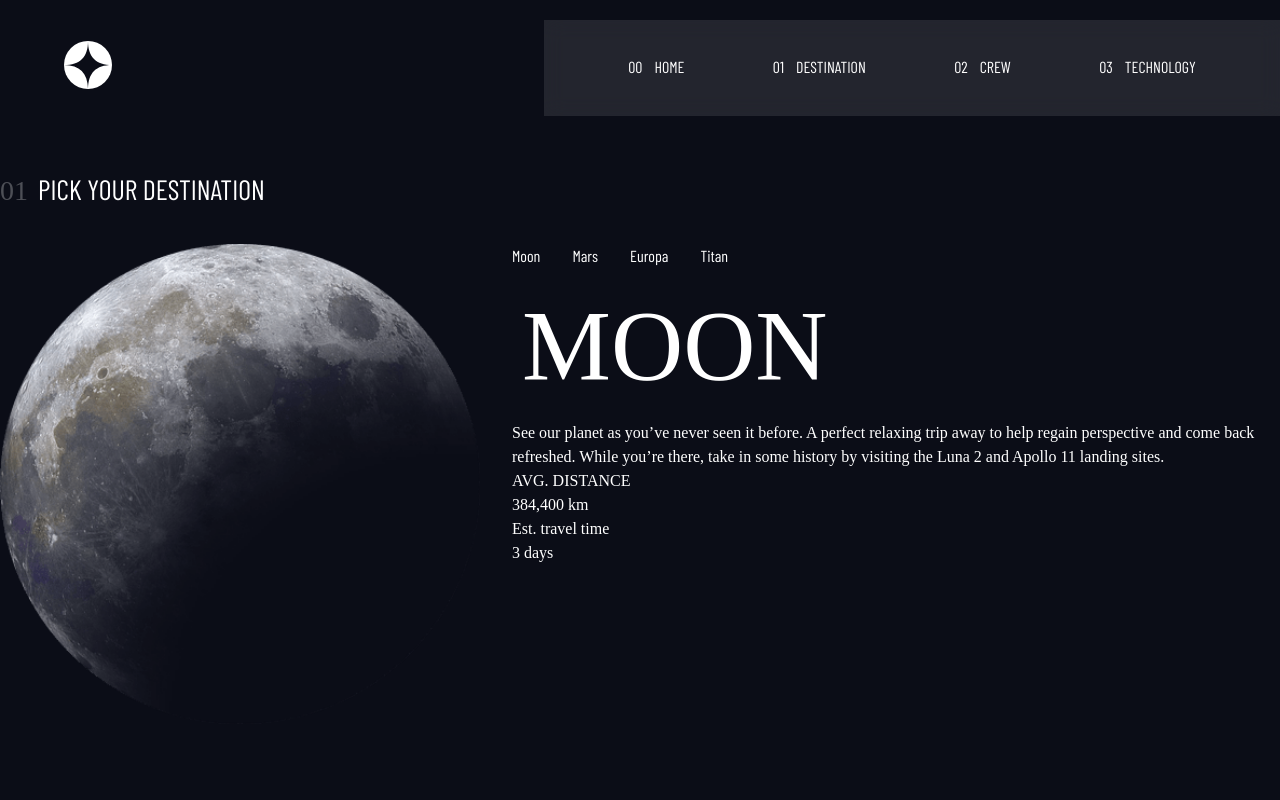
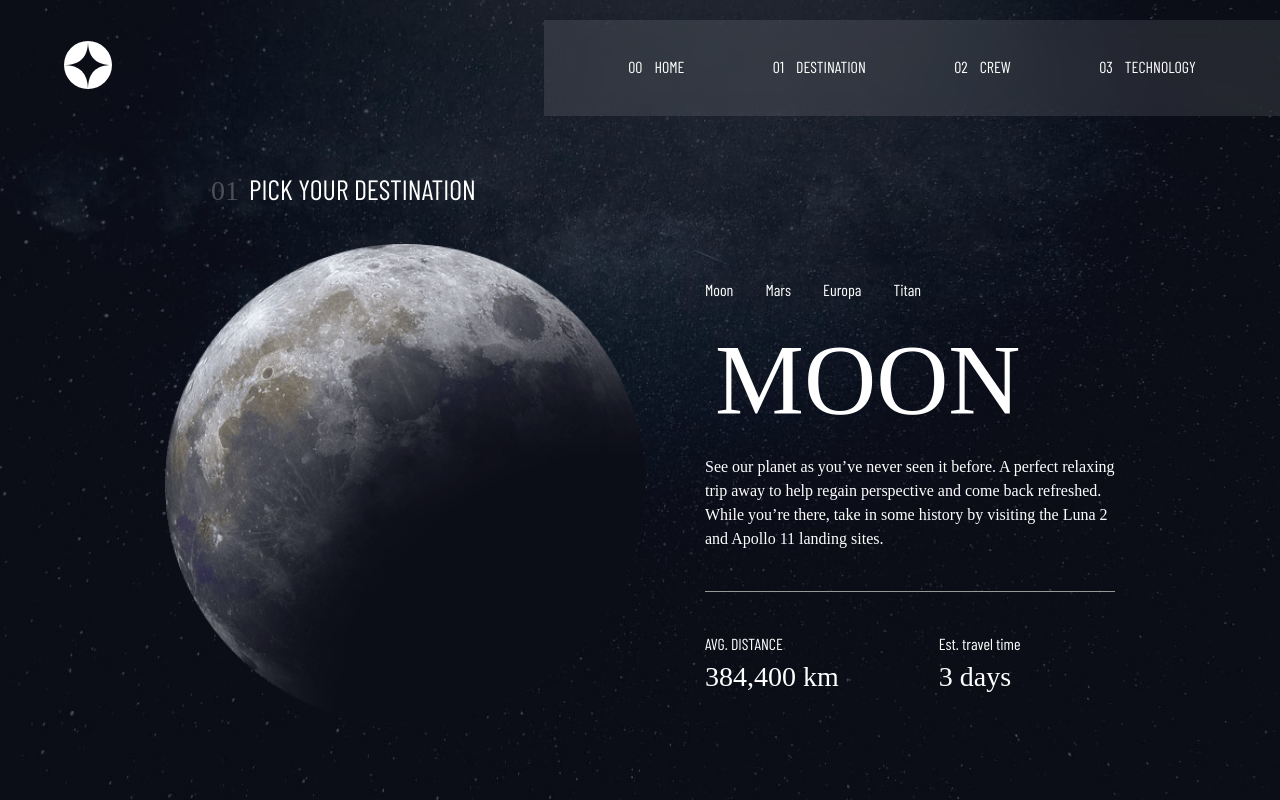
Before and after one commit to devkarine/space-tourism, a React (Vite) app: page /destination in a window 1280 px wide. Built offline with nearby package versions, Linux system fonts and the light colour scheme; a web font is replaced by a local one.

Commit message:
style: add style ao Destinations

```diff
--- a/src/Pages/Destination/index.tsx
+++ b/src/Pages/Destination/index.tsx
@@ -1,12 +1,10 @@
-import  { useState, useEffect} from 'react';
+import { useState, useEffect } from 'react';
 import * as S from './styled';
 import { ImgDestination } from '../../components/ImgDestination';
 import { TabNavDestination } from '../../components/TabNav/TabNavDestination';
 import { Title } from '../../components/Title';
 import destinationsData from './destinations.json';
 import { Header } from '../../components/Header';
-
-
 
 interface DestinationData {
   image: string;
@@ -18,7 +16,9 @@ interface DestinationData {
 
 export const Destination = () => {
   const [selectedDestination, setSelectedDestination] = useState('moon');
-  const [destinations, setDestinations] = useState<{ [key: string]: DestinationData }>({});
+  const [destinations, setDestinations] = useState<{
+    [key: string]: DestinationData;
+  }>({});
 
   useEffect(() => {
     setDestinations(destinationsData);
@@ -31,33 +31,37 @@ export const Destination = () => {
   const destination = destinations[selectedDestination];
 
   return (
+    <S.Container>
+      <Header />
       <S.DestinationContent>
-      <Header />
         <Title position="01" text="PICK YOUR DESTINATION" variant="secondary" />
         {destination && (
           <S.MainContent>
+            <section>
               <ImgDestination src={destination.image} alt={destination.title} />
+            </section>
 
             <section>
               <TabNavDestination onTabClick={handleTabClick} />
 
-            <div>
+              <S.WrapperDestinations>
                 <Title text={destination.title} variant="primary" />
-              <p>{destination.description}</p>
-              <div>
+                <S.DestinationDescription>{destination.description}</S.DestinationDescription>
+                <S.Distance>
                   <div>
                     <p>AVG. DISTANCE</p>
-                  <p>{destination.distance}</p>
+                    <span>{destination.distance}</span>
                   </div>
                   <div>
                     <p>Est. travel time</p>
-                  <p>{destination.travelTime}</p>
+                    <span>{destination.travelTime}</span>
                   </div>
-              </div>
-            </div>
+                </S.Distance>
+              </S.WrapperDestinations>
             </section>
           </S.MainContent>
         )}
       </S.DestinationContent>
+    </S.Container>
   );
 };
--- a/src/Pages/Destination/styled.ts
+++ b/src/Pages/Destination/styled.ts
@@ -8,19 +8,73 @@ export const Container = styled.div`
   width: 100%;
   max-width: 1440px;
   margin: 0 auto;
+  display: flex;
+  flex-direction: column;
+  gap: 32px;
 
   @media (max-width: 768px) {
     background-image: url('/assets/destination/background-destination-tablet.jpg');
   }
 `;
 
+export const MainContent = styled.div`
+  display: flex;
+  align-items: center;
+  justify-content: center;
+  gap: 60px;
+
+  @media (max-width: 930px) {
+    flex-direction: column;
+    text-align: center;
+
+  }
+`;
+
 export const DestinationContent = styled.div`
+  padding: 0 165px;
   display: flex;
   flex-direction: column;
   gap: 32px;
+
+  @media (max-width: 768px) {
+    padding: 0 50px;
+
+  }
 `;
 
-export const MainContent = styled.div`
+export const WrapperDestinations = styled.div`
   display: flex;
-  gap: 32px;
+  flex-direction: column;
+
 `;
+
+export const DestinationDescription = styled.p`
+padding-bottom: 40px;
+border-bottom: 0.5px solid #979797;
+`;
+
+export const Distance = styled.div`
+  display: flex;
+  gap: 100px;
+  padding-top: 40px;
+
+
+  p{
+    font-family: ${({theme})=>theme.fonts.family.secondary};
+    font-size: ${({theme})=>theme.fonts.size.text.extraSmall};
+  }
+
+  span{
+    font-family: ${({theme})=>theme.fonts.family.primary};
+    font-size: ${({theme})=>theme.fonts.size.header.extraSmall};
+    color: white;
+  }
+
+  @media (max-width: 768px) {
+    flex-direction: column;
+    align-items: center;
+    justify-content: center;
+    gap:30px;
+
+  }
+`;
--- a/src/components/TabNav/TabNavDestination/styled.ts
+++ b/src/components/TabNav/TabNavDestination/styled.ts
@@ -1,6 +1,10 @@
-import styled from "styled-components";
+import styled from 'styled-components';
 
 export const TabNavDestination = styled.nav`
-    display: flex;
-     gap: 32px
-`
+  display: flex;
+  gap: 32px;
+
+  @media (max-width: 768px) {
+    justify-content: center;
+  }
+`;
--- a/src/components/Title/styled.ts
+++ b/src/components/Title/styled.ts
@@ -5,6 +5,8 @@ interface TitleStyleProps {
 }
 
 export const Title = styled.h2<TitleStyleProps>`
+
+
   ${({ $variant, theme }) =>
     $variant === 'primary'
       ? `
@@ -13,6 +15,7 @@ export const Title = styled.h2<TitleStyleProps>`
 
       @media (max-width: 768px) {
       font-size: ${theme.fonts.size.header.medium};
+
     }
 
       `
@@ -20,6 +23,13 @@ export const Title = styled.h2<TitleStyleProps>`
 
       font-family: ${theme.fonts.family.secondary};
       font-size: ${theme.fonts.size.header.extraSmall};
+      max-width: 357px ;
+      text-align: center;
+
+      @media (max-width: 768px) {
+      font-size: ${theme.fonts.size.text.small};
+
+    }
 
 
       `}
@@ -27,5 +37,6 @@ export const Title = styled.h2<TitleStyleProps>`
   span {
     padding-right: 10px;
     color: #4d4f56;
+
   }
 `;
```
Lines whose indentation alone changed are shown as unchanged.
